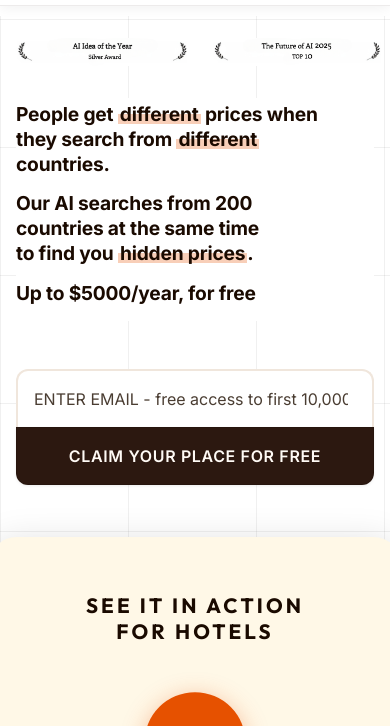
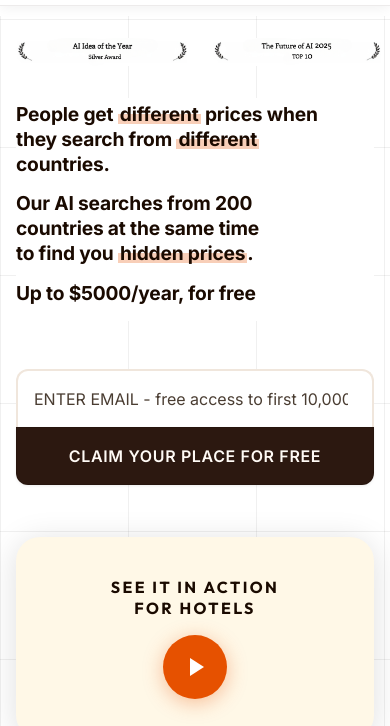
Before and after one commit to stavenka/waitlist-app, a website: page index.html in a window 390 px wide. Shown: the part 109-835 px from the top of the page. Drawn offline with Linux system fonts and the light colour scheme.

Commit message:
Mobile: tighten video overlay, cancel desktop scale, bring play button closer to heading

```diff
--- a/index.html
+++ b/index.html
@@ -696,6 +696,12 @@
       .hero-left h1 .hero-m4,
       .hero-left h1 .hero-m5,
       .hero-left h1 .hero-m6 { display: block; }
+      /* Video overlay on mobile: tighter gap, no scale, smaller padding */
+      .hero-right .testimonials-wrap { transform: none; }
+      .hero-right .hero-video-overlay { gap: var(--space-2); padding: var(--space-3) var(--space-3); }
+      .hero-right .see-it-play-circle { width: 64px; height: 64px; }
+      .hero-right .see-it-play-triangle { border-left-width: 14px; border-top-width: 9px; border-bottom-width: 9px; margin-left: 4px; }
+      .hero-right .see-it-heading { font-size: 1rem; }
       .section { padding: var(--space-6) var(--space-2); }
       #how-it-works { padding-left: var(--space-2); padding-right: var(--space-2); }
       .step-item { flex-direction: column; gap: var(--space-4); }
```
